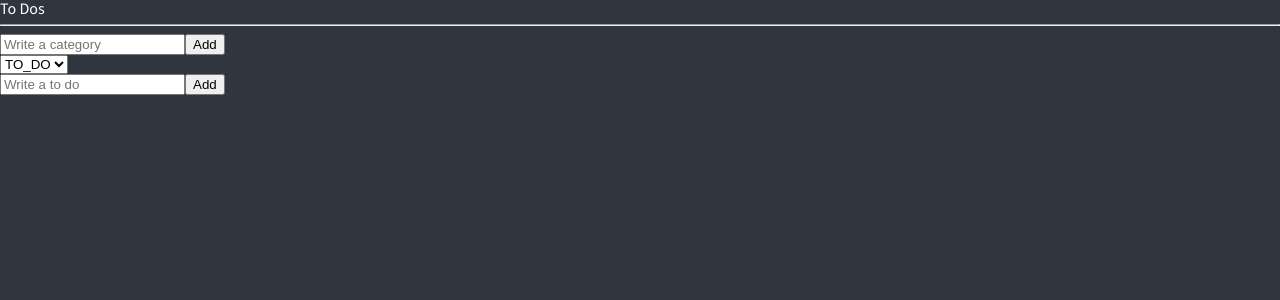
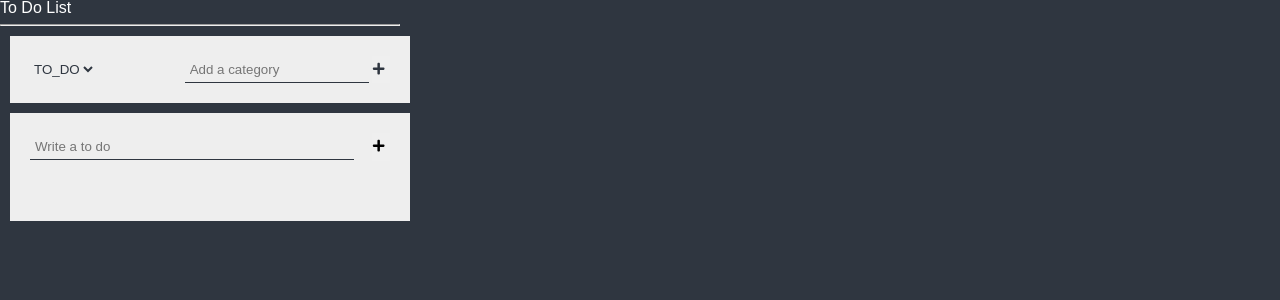
Before and after one commit to duckguya/to-do-list, a React (Create React App) app: page / in a window 1280 px wide. Shown: the top 300 px of the page. Built offline with nearby package versions, Linux system fonts and the light colour scheme.

Commit message:
style 적용

```diff
--- a/package.json
+++ b/package.json
@@ -17,6 +17,7 @@
     "react-helmet": "^6.1.0",
     "react-helmet-async": "^1.3.0",
     "react-hook-form": "^7.34.2",
+    "react-icons": "^4.4.0",
     "react-router-dom": "^6.3.0",
     "react-scripts": "5.0.1",
     "recoil": "^0.7.5",
--- a/src/components/CreateCategory.tsx
+++ b/src/components/CreateCategory.tsx
@@ -1,4 +1,5 @@
 import { useForm } from "react-hook-form";
+import styled from "styled-components";
 import { useRecoilState, useRecoilValue, useSetRecoilState } from "recoil";
 import {
   addCategoryState,
@@ -6,6 +7,29 @@ import {
   categoryState,
   toDoState,
 } from "../atoms";
+import { FaPlus } from "react-icons/fa";
+
+const Form = styled.form`
+  display: flex;
+  background-color: ${(props) => props.theme.cardBgColor};
+  align-items: center;
+  justify-content: space-between;
+`;
+const Input = styled.input`
+  border: 0;
+  outline: 0;
+  border-bottom: 1px solid ${(props) => props.theme.bgColor};
+  padding: 5px;
+  background-color: ${(props) => props.theme.cardBgColor};
+  width: 90%;
+`;
+
+const AddBtn = styled.button`
+  border: none;
+  padding: 6px 5px 5px 0px;
+  cursor: pointer;
+  color: ${(props) => props.theme.bgColor};
+`;
 
 interface IForm {
   categoryName: string;
@@ -15,9 +39,18 @@ function CreateCategory() {
   // const setCategory = useSetRecoilState(addCategoryState);
   const [category, setCategory] = useRecoilState(categoryState);
   const [newCategories, setNewCategory] = useRecoilState(addCategoryState);
-  const { register, handleSubmit, setValue } = useForm<IForm>();
+  const { register, handleSubmit, setValue, setError } = useForm<IForm>();
 
   const handleValid = ({ categoryName }: IForm) => {
+    // 빈문자열 체크
+    if (categoryName.replace(/\s/g, "") === "") {
+      return setError(
+        "categoryName",
+        { message: "1글자 이상 입력하세요" },
+        { shouldFocus: true }
+      );
+    }
+
     // if (newCategories.length > 0) {
     setNewCategory((oldCategories) => {
       let copy = [...oldCategories];
@@ -40,13 +73,15 @@ function CreateCategory() {
   };
 
   return (
-    <form onSubmit={handleSubmit(handleValid)}>
-      <input
-        {...register("categoryName", { required: "Please write a To Do" })}
-        placeholder="Write a category"
+    <Form onSubmit={handleSubmit(handleValid)}>
+      <Input
+        {...register("categoryName", { required: "Please write a category" })}
+        placeholder="Add a category"
       />
-      <button>Add</button>
-    </form>
+      <AddBtn>
+        <FaPlus />
+      </AddBtn>
+    </Form>
   );
 }
 
--- a/src/components/CreateToDo.tsx
+++ b/src/components/CreateToDo.tsx
@@ -1,6 +1,33 @@
 import { useForm } from "react-hook-form";
 import { useRecoilValue, useSetRecoilState } from "recoil";
+import styled from "styled-components";
 import { categoryState, toDoState } from "../atoms";
+import { FaPlus } from "react-icons/fa";
+
+const Wrapper = styled.div`
+  display: flex;
+  width: 100%;
+  background-color: ${(props) => props.theme.cardBgColor};
+  padding: 20px;
+  align-items: center;
+  justify-content: space-between;
+  margin-top: 10px;
+`;
+const Form = styled.form``;
+const Input = styled.input`
+  width: 90%;
+  border: 0;
+  outline: 0;
+  border-bottom: 1px solid ${(props) => props.theme.bgColor};
+  padding: 5px;
+  background-color: ${(props) => props.theme.cardBgColor}; ;
+`;
+
+const AddBtn = styled.button`
+  border: none;
+  padding: 6px 5px 5px 0px;
+  cursor: pointer;
+`;
 
 interface IForm {
   toDo: string;
@@ -19,13 +46,17 @@ function CreateToDo() {
   };
 
   return (
-    <form onSubmit={handleSubmit(handleValid)}>
-      <input
-        {...register("toDo", { required: "Please write a To Do" })}
-        placeholder="Write a to do"
-      />
-      <button>Add</button>
-    </form>
+    <Form onSubmit={handleSubmit(handleValid)}>
+      <Wrapper>
+        <Input
+          {...register("toDo", { required: "Please write a To Do" })}
+          placeholder="Write a to do"
+        />
+        <AddBtn>
+          <FaPlus />
+        </AddBtn>
+      </Wrapper>
+    </Form>
   );
 }
 
--- a/src/components/ToDo.tsx
+++ b/src/components/ToDo.tsx
@@ -1,5 +1,30 @@
 import { useRecoilState, useRecoilValue, useSetRecoilState } from "recoil";
+import styled from "styled-components";
 import { addCategoryState, Categories, IToDo, toDoState } from "../atoms";
+
+const Li = styled.li`
+  display: flex;
+  width: 100%;
+
+  color: ${(props) => props.theme.bgColor};
+`;
+const Title = styled.div`
+  color: ${(props) => props.theme.bgColor};
+`;
+
+const Content = styled.div`
+  color: ${(props) => props.theme.bgColor};
+  width: 100%;
+  border-bottom: 1px solid ${(props) => props.theme.bgColor};
+  margin-bottom: 1rem;
+`;
+const CategoryBtn = styled.button`
+  color: ${(props) => props.theme.bgColor};
+  border-radius: 20px;
+  font-size: xx-small;
+  margin-left: 0.3rem;
+  margin-bottom: 1rem;
+`;
 
 function ToDo({ text, category, id }: IToDo) {
   const [toDos, setToDos] = useRecoilState(toDoState);
@@ -21,26 +46,29 @@ function ToDo({ text, category, id }: IToDo) {
   };
 
   return (
-    <li>
-      <span> {text}</span>
+    <Li>
+      <Content> {text}</Content>
+      {/* <Title>text</Title> */}
       {Object.keys(categories[0] || {}).map((name, index) =>
         category !== name ? (
-          <button key={index} onClick={() => onClick(name)}>
-            {name}
-          </button>
+          <>
+            <CategoryBtn key={index} onClick={() => onClick(name)}>
+              {name}
+            </CategoryBtn>
+          </>
         ) : null
       )}
 
       {/* // {category !== Categories.TO_DO && (
-      //   <button onClick={() => onClick(Categories.TO_DO)}>To Do</button>
-      // )}
+        //   <button onClick={() => onClick(Categories.TO_DO)}>To Do</button>
+        // )}
       // {category !== Categories.DOING && (
       //   <button onClick={() => onClick(Categories.DOING)}>Doing</button>
       // )}
       // {category !== Categories.DONE && (
       //   <button onClick={() => onClick(Categories.DONE)}>Done</button>
       // )} */}
-    </li>
+    </Li>
   );
 }
 
--- a/src/components/ToDoList.tsx
+++ b/src/components/ToDoList.tsx
@@ -1,4 +1,5 @@
 import React, { useEffect } from "react";
+import styled from "styled-components";
 import { useRecoilState, useRecoilValue } from "recoil";
 import {
   addCategoryState,
@@ -10,6 +11,53 @@ import {
 import CreateCategory from "./CreateCategory";
 import CreateToDo from "./CreateToDo";
 import ToDo from "./ToDo";
+
+const Container = styled.div`
+  width: 25rem;
+  height: 100%;
+`;
+
+const SelectWrapper = styled.div`
+  display: flex;
+
+  width: 100%;
+  background-color: ${(props) => props.theme.cardBgColor};
+  padding: 20px;
+  align-items: center;
+  justify-content: space-between;
+`;
+const Wrapper = styled.div`
+  width: 100%;
+  margin: 10px;
+`;
+
+const CraeteContentWrapper = styled.div`
+  display: flex;
+  width: 100%;
+  background-color: ${(props) => props.theme.cardBgColor};
+  padding: 20px;
+  align-items: center;
+  justify-content: space-between;
+  flex-direction: column;
+`;
+
+const Title = styled.p`
+  /* padding: 2rem; */
+  @import url("https://fonts.googleapis.com/css2?family=Anton&display=swap");
+  font-family: "Anton", sans-serif;
+
+  /* @import url("https://fonts.googleapis.com/css2?family=Anton&family=Noto+Serif:ital,wght@0,700;1,700&family=Permanent+Marker&family=Source+Sans+Pro:wght@300;400&family=Ubuntu:wght@700&display=swap");
+  font-family: "Permanent Marker", cursive; */
+`;
+
+const Select = styled.select`
+  /* border-radius: 10px; */
+  border: none;
+  /* padding: 5px; */
+  background-color: ${(props) => props.theme.cardBgColor};
+  cursor: pointer;
+  color: ${(props) => props.theme.bgColor};
+`;
 
 function ToDoList() {
   // const [value, modFn] = useRecoilState(toDoState); // value와 modifier 함수를 반환하다.
@@ -34,17 +82,18 @@ function ToDoList() {
   };
 
   return (
-    <div>
-      <h1>To Dos</h1>
+    <Container>
+      <Title>To Do List</Title>
       <hr />
-      <CreateCategory />
+      <Wrapper>
+        <SelectWrapper>
           {/* <select value={category} onInput={onInput}>
         <option value={Categories.TO_DO}>To Do</option>
         <option value={Categories.DOING}>Doing</option>
         <option value={Categories.DONE}>Done</option>
       </select> */}
 
-      <select value={category} onInput={onInput}>
+          <Select value={category} onInput={onInput}>
             {newCategory
               ? Object.keys(newCategory[0] || {}).map((name, index) => (
                   <option value={name} key={index}>
@@ -52,12 +101,17 @@ function ToDoList() {
                   </option>
                 ))
               : null}
-      </select>
+          </Select>
+          <CreateCategory />
+        </SelectWrapper>
         <CreateToDo />
-      {toDos?.map((toDo) => (
-        <ToDo key={toDo.id} {...toDo} />
+        <CraeteContentWrapper>
+          {toDos?.map((toDo, index) => (
+            <ToDo key={index} {...toDo} />
           ))}
-    </div>
+        </CraeteContentWrapper>
+      </Wrapper>
+    </Container>
   );
 }
 export default ToDoList;
--- a/src/theme.ts
+++ b/src/theme.ts
@@ -4,5 +4,5 @@ export const darkTheme: DefaultTheme = {
   bgColor: "#2f3640",
   textColor: "white",
   accentColor: "#ffc048",
-  cardBgColor: "transparent",
+  cardBgColor: "#eee",
 };
```
Also changed, not shown: 1 other file (tests, documents, lock files or other folders). Lines whose indentation alone changed are shown as unchanged.
